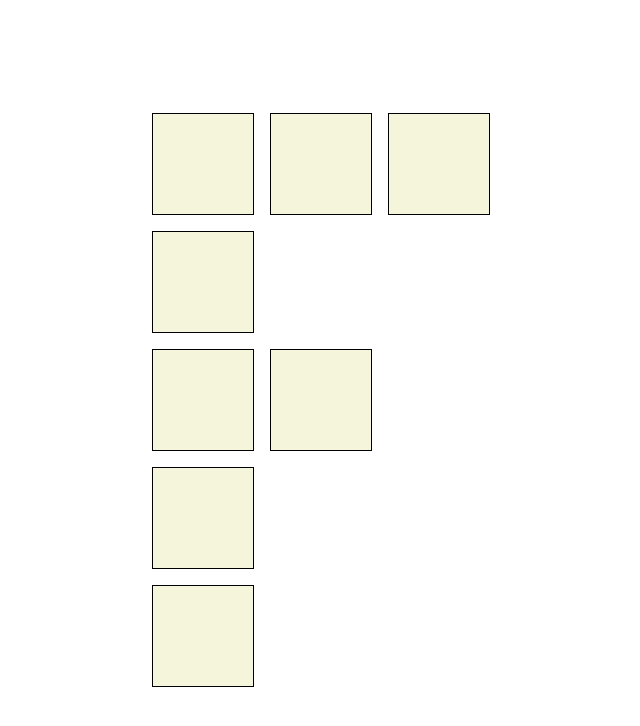
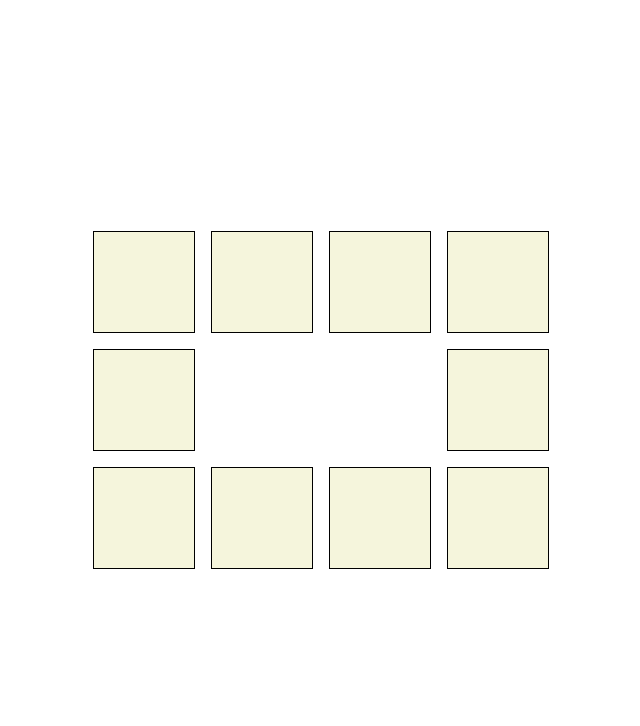
Before and after one commit to smeekas/machine-coding, a React (Vite) app: page /green-light in a window 1280 px wide. Shown: the top 726 px of the page, without its empty margins (319-959 px from the left). Built offline with nearby package versions, Linux system fonts and the light colour scheme.

Commit message:
greenlight: good version and scalable, can be configured from backend too

```diff
--- a/src/components/GreenLights/GreenLights.module.css
+++ b/src/components/GreenLights/GreenLights.module.css
@@ -1,4 +1,4 @@
 .boxGrid {
   display: grid;
-  grid-template-columns: 1fr 1fr 1fr;
+  /* grid-template-columns: 1fr 1fr 1fr; */
 }
--- a/src/components/GreenLights/GreenLights.tsx
+++ b/src/components/GreenLights/GreenLights.tsx
@@ -1,85 +1,50 @@
-import React, { useEffect, useState } from "react";
+import { useState } from "react";
 import Box from "./Box";
 import styles from "./GreenLights.module.css";
-type BoxStates = "active" | "InActive";
-type BoxItem = {
-  active: BoxStates;
-  id: string;
-  display: boolean;
-};
-const DoNotDisplay = new Set();
-DoNotDisplay.add(4);
-DoNotDisplay.add(5);
-DoNotDisplay.add(8);
-DoNotDisplay.add(10);
-DoNotDisplay.add(11);
-DoNotDisplay.add(13);
-DoNotDisplay.add(14);
-
-
-
 
 function GreenLights() {
-  const [boxList, setBoxList] = useState<BoxItem[]>(() => {
-    return Array(15)
-      .fill(0)
-      .map((_, index) => {
-        return {
-          active: "InActive",
-          id: index,
-          display: !DoNotDisplay.has(index),
-        };
-      });
-  });
+  const boxes = [
+    [1, 1, 1, 1],
+    [1, 0, 0, 1],
+    [1, 1, 1, 1],
+  ];
+  const boxList = boxes.flat(1);
+  const totalBoxes = boxList.filter((boxItem) => boxItem === 1).length;
   const [trackList, setTrackList] = useState<number[]>([]);
-  const total = boxList.length - DoNotDisplay.size;
-  const totalActive = boxList.filter(
-    (boxItem) => boxItem.active === "active"
-  ).length;
   const reverseBoxes = () => {
     const interval = setInterval(() => {
-      if (trackList.length > 0) {
-        const newBoxList = [...boxList];
-        newBoxList[trackList[0]].active = "InActive";
-        setBoxList(newBoxList);
-        const newTrackList = trackList;
-        newTrackList.shift();
-        setTrackList(newTrackList);
+      setTrackList((prev) => {
+        if (prev.length > 0) {
+          const newArr = prev.slice(1);
+          return newArr;
         } else {
           clearInterval(interval);
         }
+        return prev;
+      });
     }, 1000);
   };
   const activateBox = (index: number) => {
-    console.log(index);
-    setTrackList((prev) => {
-      const newArr = [...prev];
-      newArr.unshift(index);
-      return newArr;
-    });
-    setBoxList((prev) => {
-      const newArr = [...prev];
-      newArr[index].active = "active";
-      return newArr;
-    });
-  };
-  useEffect(() => {
-    if (total === totalActive) {
+    const newArr = [index, ...trackList];
+    setTrackList(newArr);
+    if (newArr.length === totalBoxes) {
       reverseBoxes();
     }
-  }, [total, totalActive]);
+  };
+
   return (
-    <div className={styles.boxGrid}>
-      {boxList.map((boxItem, index) => {
+    <div
+      className={styles.boxGrid}
+      style={{ gridTemplateColumns: `repeat(${boxes[0].length},1fr)` }}
+    >
+      {boxes.flat(1).map((_, index) => {
         return (
-          <>
           <Box
             onClick={() => activateBox(index)}
             key={index}
-              isActive={boxItem.active === "active"}
-              shouldDisplay={!DoNotDisplay.has(boxItem.id)}
+            isActive={trackList.includes(index)}
+            shouldDisplay={boxList[index] === 1}
           />
-          </>
         );
       })}
     </div>
```
Lines whose indentation alone changed are shown as unchanged.
